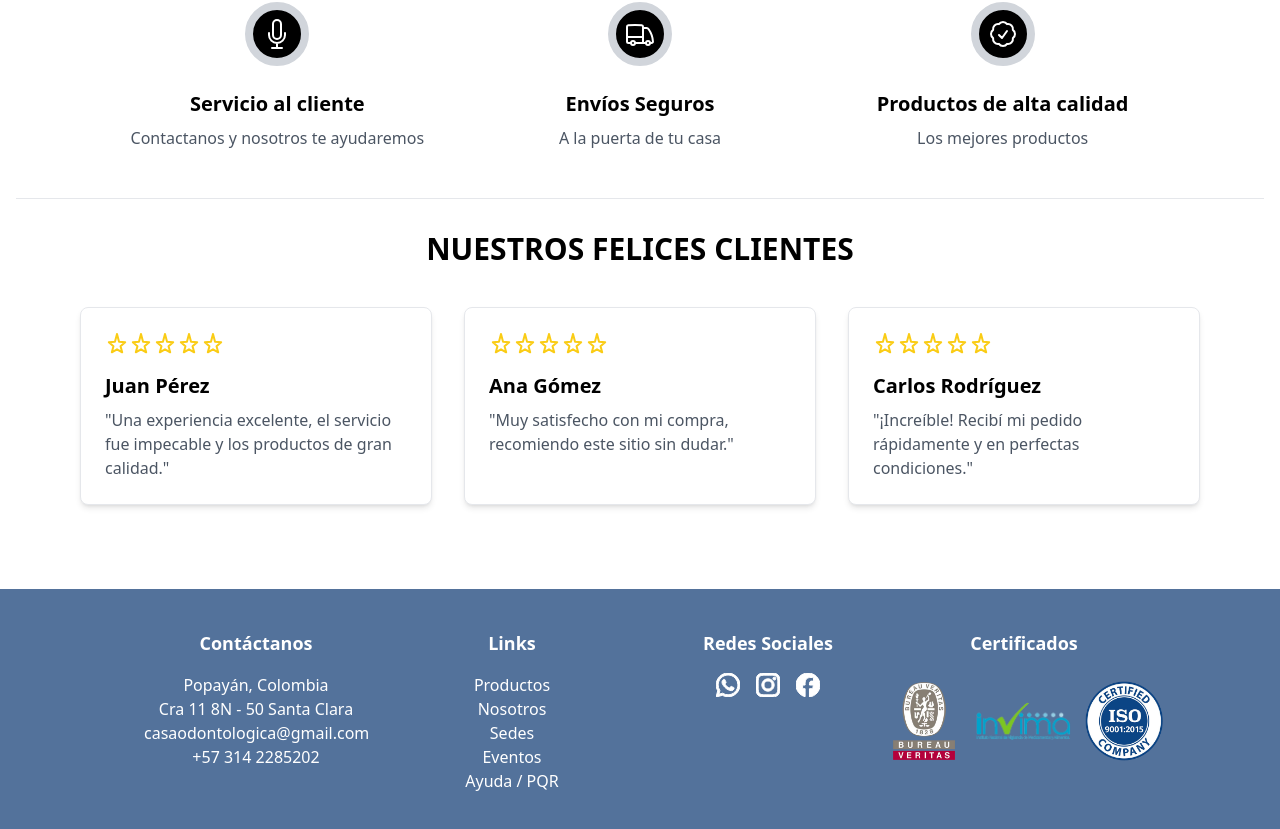
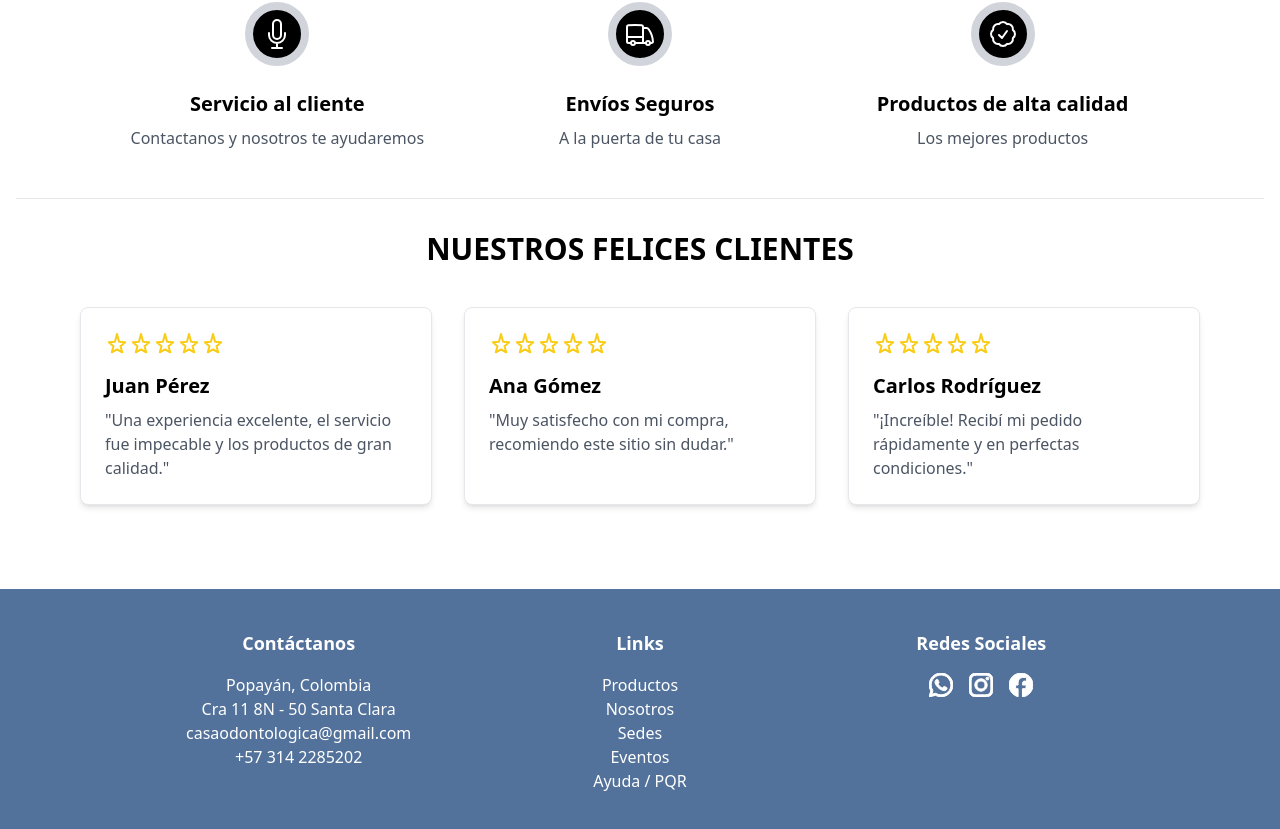
Before and after one commit to sebasbn29/Casa-Odontologica, an Angular app: page /inicio in a window 1280 px wide. Shown: the part 1125-1954 px from the top of the page. Built offline with nearby package versions, Linux system fonts and the light colour scheme; no server answers.

Commit message:
sin certificados

```diff
--- a/src/app/shared/components/footer/footer.component.html
+++ b/src/app/shared/components/footer/footer.component.html
@@ -1,5 +1,5 @@
 <div class="bg-blueColor text-white py-10 overflow-x-hidden">
-  <div class="container mx-auto px-4 max-w-screen-lg grid grid-cols-1 md:grid-cols-4 gap-8">
+  <div class="container mx-auto px-4 max-w-screen-lg grid grid-cols-1 md:grid-cols-3 gap-8">
 
     <!-- Columna 1: Contacto -->
     <div class="flex flex-col text-center w-full">
@@ -57,14 +57,14 @@
     </div>
 
      <!-- Columna 4: certificados -->
-     <div class="text-center  w-full">
+     <!-- <div class="text-center  w-full">
       <h3 class="text-lg font-semibold mb-4">Certificados</h3>
       <div class="flex justify-center items-center gap-3">
         <img class="h-24 w-24" src="./../../../../assets/images/certificates/bereau_veritas.png" alt="bereau_veritas">
         <img class="w-24" src="./../../../../assets/images/certificates/invima.png" alt="invima">
         <img class="h-20 w-20" src="./../../../../assets/images/certificates/iso_9001.png" alt="iso_9001">
       </div>
-    </div>
+    </div> -->
 
   </div>
 </div>
```
